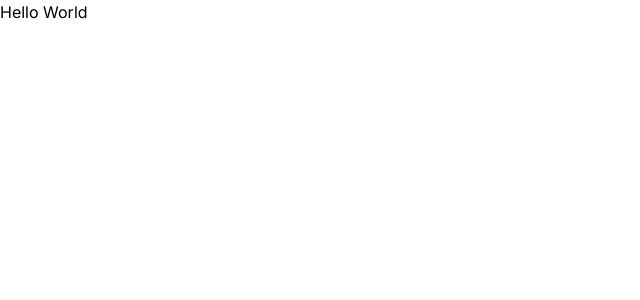
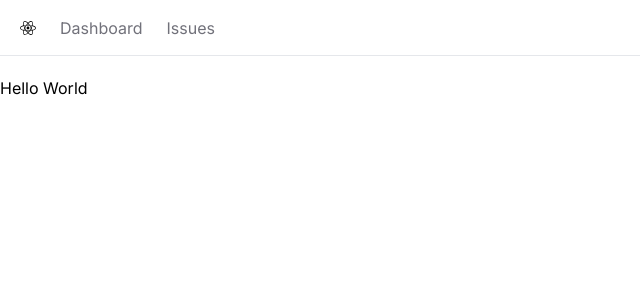
Before and after one commit to Ashwin-create/issue-tracker, a Next.js app: page / in a window 1280 px wide. Shown: the top 300 px of the page, without its empty margins (0-640 px from the left). Built offline with nearby package versions, Linux system fonts and the light colour scheme.

Commit message:
Build navbar

```diff
--- /dev/null
+++ b/app/NavBar.tsx
@@ -0,0 +1,17 @@
+import Link from 'next/link'
+import React from 'react'
+import { FaReact } from "react-icons/fa";
+
+const NavBar = () => {
+  return (
+    <nav className='flex space-x-6 border-b mb-5 px-5 h-14 items-center'>
+        <Link href='/'><FaReact /></Link>
+        <ul className='flex space-x-6'>
+            <li><Link className='text-zinc-500 hover:text-zinc-800 transition-colors' href='/'>Dashboard</Link></li>
+            <li><Link className='text-zinc-500 hover:text-zinc-800 transition-colors' href='/issues'>Issues</Link></li>
+        </ul>
+    </nav>
+  )
+}
+
+export default NavBar
--- a/app/layout.tsx
+++ b/app/layout.tsx
@@ -1,6 +1,7 @@
 import './globals.css'
 import type { Metadata } from 'next'
 import { Inter } from 'next/font/google'
+import NavBar from './NavBar'
 
 const inter = Inter({ subsets: ['latin'] })
 
@@ -16,7 +17,10 @@
 }) {
   return (
     <html lang="en">
-      <body className={inter.className}>{children}</body>
+      <body className={inter.className}>
+        <NavBar />
+        <main>{children}</main>
+      </body>
     </html>
   )
 }
--- a/package.json
+++ b/package.json
@@ -19,6 +19,7 @@
     "postcss": "8.4.38",
     "react": "18.2.0",
     "react-dom": "18.2.0",
+    "react-icons": "^4.11.0",
     "tailwindcss": "3.4.3",
     "typescript": "5.4.4"
   }
```
Also changed, not shown: 1 other file (tests, documents, lock files or other folders).
